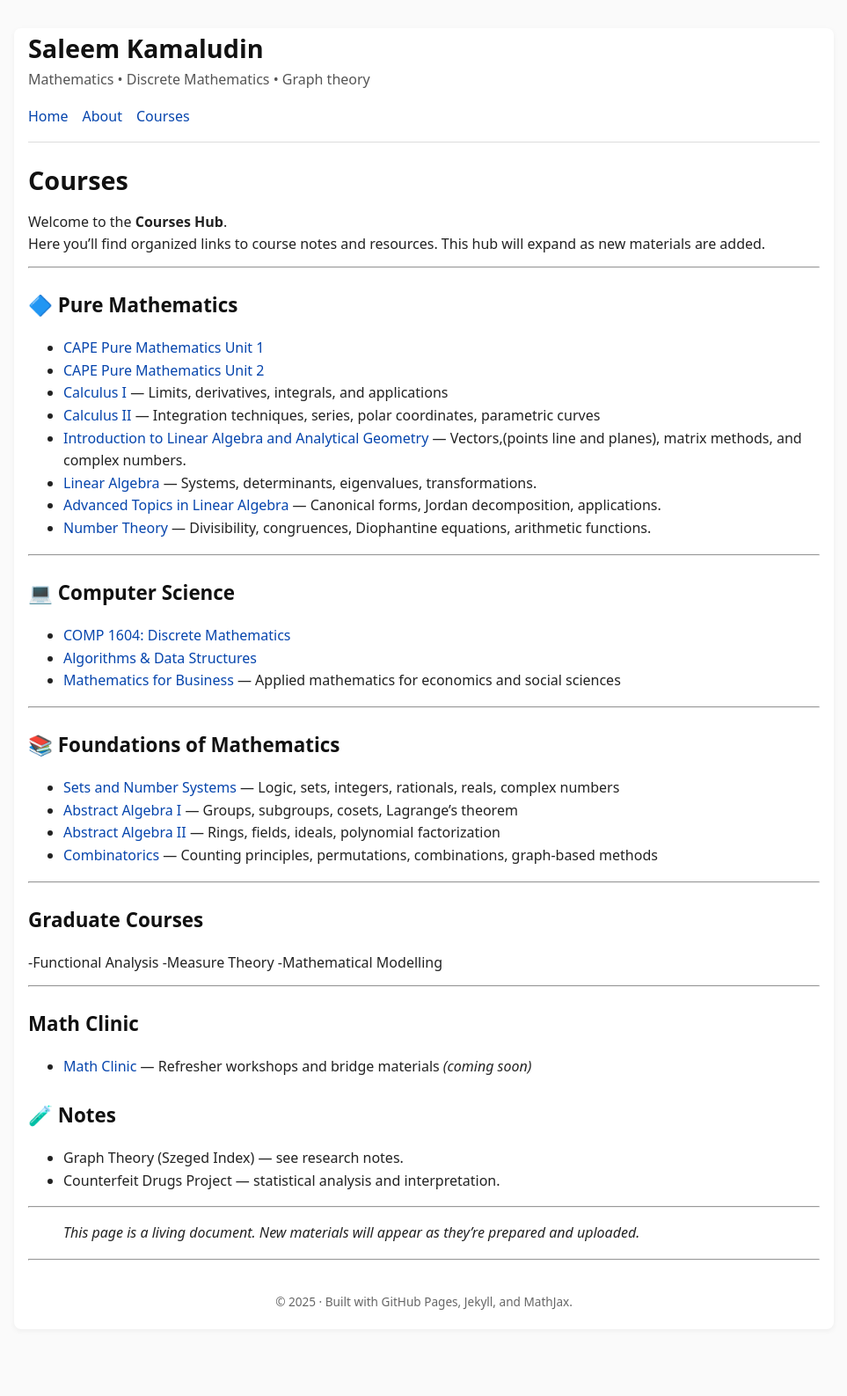
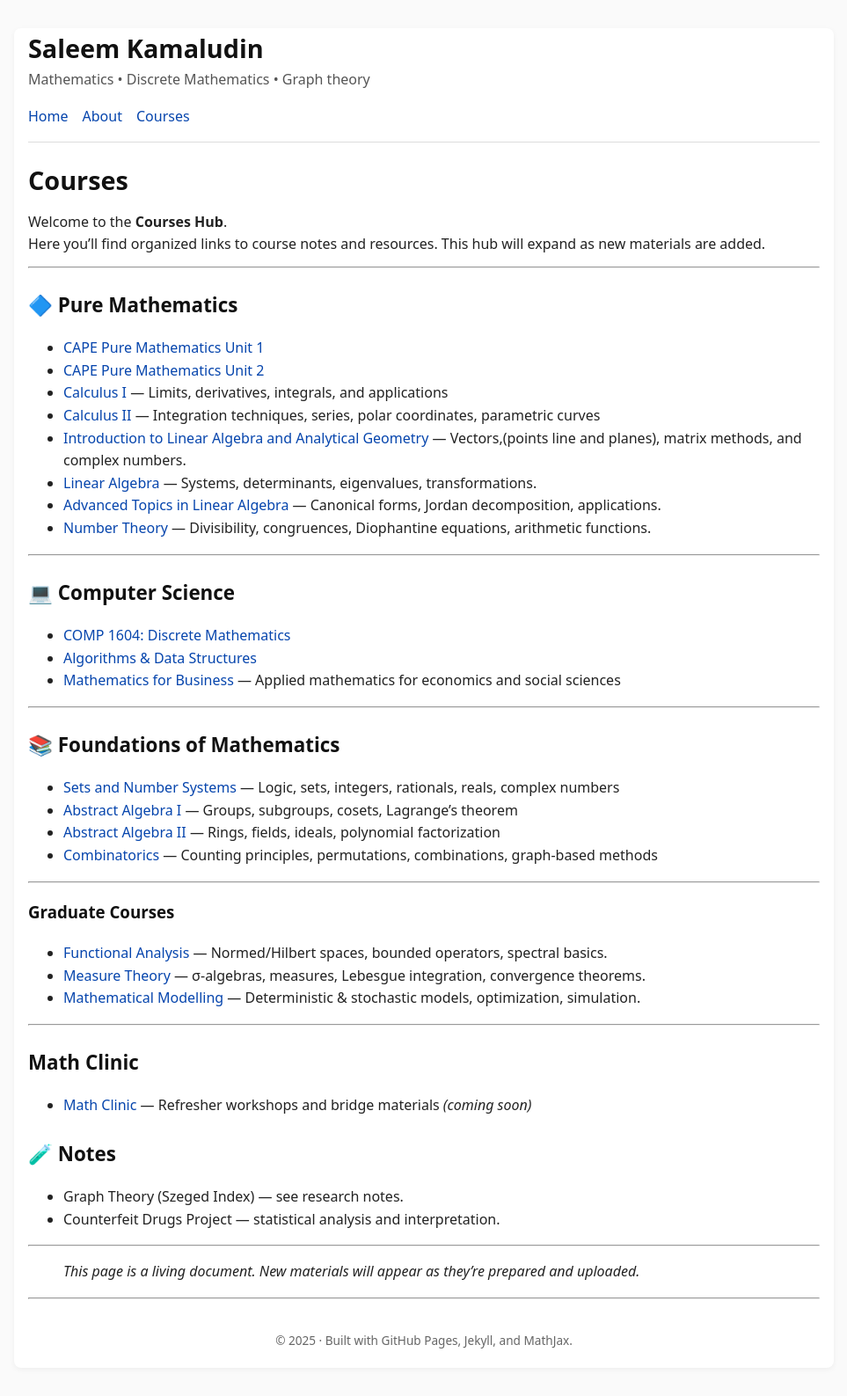
Before and after one commit to SaleemKamaludin/SaleemKamaludin.github.io, a Jekyll site: the page built from courses.md, in a window 1280 px wide. Shown: the whole page at 88% size, without its empty margins (158-1121 px from the left). Built offline with Jekyll 4.4.1, drawn with Linux system fonts in a browser that asks for light colours; before the commit the page ends 1543 px from its top, so only the background shows below that.

Commit message:
Update courses.md

```diff
--- a/courses.md
+++ b/courses.md
@@ -41,11 +41,12 @@ Here you'll find organized links to course notes and resources. This hub will ex
 
 ---
 
-## Graduate Courses
+### Graduate Courses
 
--Functional Analysis
--Measure Theory
--Mathematical Modelling
+- <a href="{{ '/courses/graduate/functional-analysis/' | relative_url }}">Functional Analysis</a> — Normed/Hilbert spaces, bounded operators, spectral basics.
+- <a href="{{ '/courses/graduate/measure-theory/' | relative_url }}">Measure Theory</a> — σ-algebras, measures, Lebesgue integration, convergence theorems.
+- <a href="{{ '/courses/graduate/mathematical-modelling/' | relative_url }}">Mathematical Modelling</a> — Deterministic & stochastic models, optimization, simulation.
+
 
 
 ---
```
